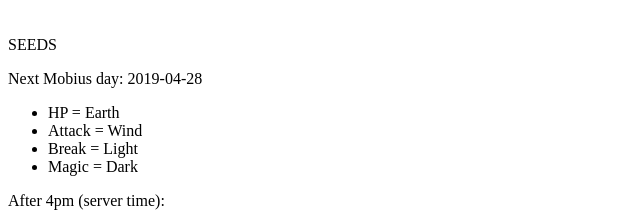
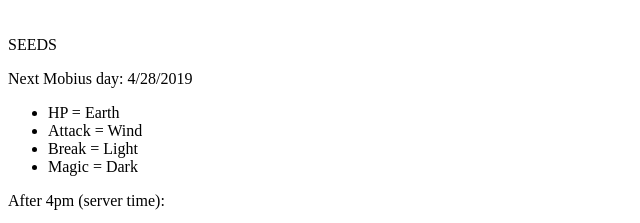
Before and after one commit to makotocchi/mobius-utils, a plain HTML site: page index.html in a window 1280 px wide. Shown: the part 184-407 px from the top of the page, 0-640 px from the left. Drawn offline with Linux system fonts and the light colour scheme.

Commit message:
Fix date showing incorrectly when in a positive timezone

```diff
--- a/index.html
+++ b/index.html
@@ -70,7 +70,7 @@
             var baseDay = new Date(2019, 3, 17);
             var mobiusDay = nextMobiusDay(day, month - 1, year);
             var daysPassed = daysBetween(baseDay, mobiusDay);
-            document.getElementById("seed_day").innerHTML = "Next Mobius day: " + mobiusDay.toISOString().slice(0,10);
+            document.getElementById("seed_day").innerHTML = "Next Mobius day: " + mobiusDay.toLocaleDateString();
             document.getElementById("seed1A").innerHTML = "HP = " +     elements[daysPassed % 6];
             document.getElementById("seed2A").innerHTML = "Attack = " + elements[(daysPassed + 1) % 6];
             document.getElementById("seed3A").innerHTML = "Break = " +  elements[(daysPassed + 2) % 6];
```
